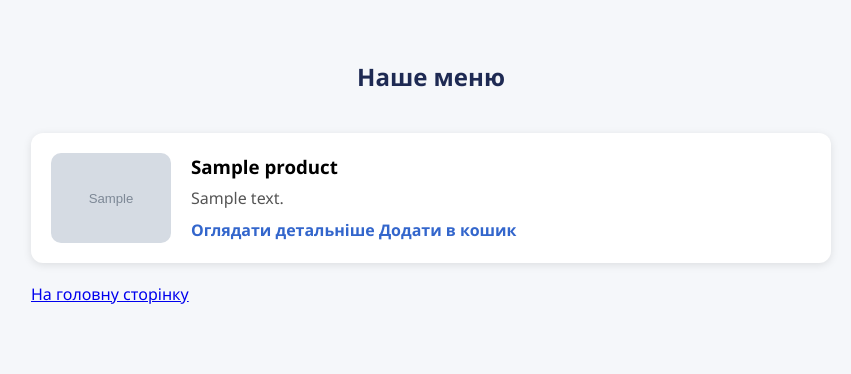
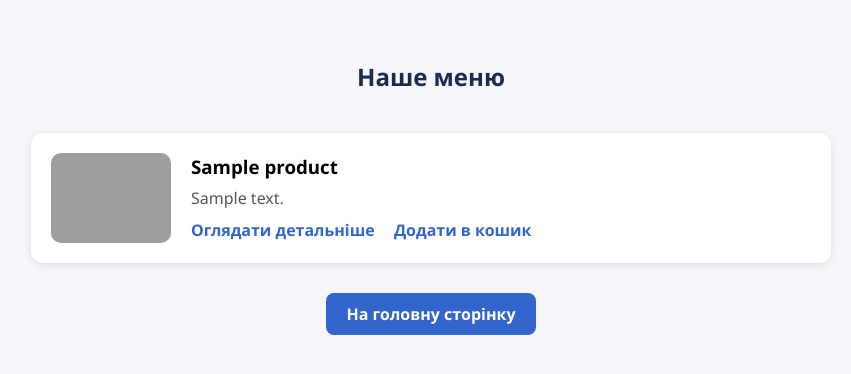
Before and after one commit to nato292/proekt-03.08, a Flask app: template templates/menu.html in a window 1280 px wide. Shown: the top 374 px of the page, without its empty margins (209-1060 px from the left). Run offline with Flask 3, Linux system fonts and the light colour scheme; the template is opened without the code that fills it: most values are stand-ins (such as "Sample title", 1, 10 or a date in 2020); grey boxes marked "Sample" are stand-in pictures; grey boxes are pictures that could not be loaded.

Commit message:
modified:   app.py 	modified:   templates/all_users.html 	modified:   templates/menu.html start commit

```diff
--- a/app.py
+++ b/app.py
@@ -55,39 +55,48 @@ def init_cart():
         session["cart"] = {}
 
 
-@app.route('/register', methods=['GET', 'POST'])
+@app.route("/register", methods = ['GET','POST'])
 def register():
     if request.method == 'POST':
-        session_db = Session()
-        username = request.form['username']
+        if request.form.get("csrf_token") != session["csrf_token"]:
+            return "Запит заблоковано!", 403
+        nickname = request.form['nickname']
+        email = request.form['email']
         password = request.form['password']
-        email = request.form['email']
 
-        if session_db.query(Users).filter_by(username=username).first():
-            return "Користувач вже існує"
-        if session_db.query(Users).filter_by(email=email).first():
-            return "Пошта вже використовується"
+        with Session() as cursor:
+            if cursor.query(Users).filter_by(email=email).first() or cursor.query(Users).filter_by(nickname = nickname).first():
+                flash('Користувач з таким email або нікнеймом вже існує!', 'danger')
+                return render_template('register.html',csrf_token=session["csrf_token"])
 
-        new_user = Users(username=username, password=password, email=email)
-        session_db.add(new_user)
-        session_db.commit()
-        return redirect(url_for('login'))
-
-    return render_template("register.html")
+            new_user = Users(nickname=nickname, email=email)
+            new_user.set_password(password)
+            cursor.add(new_user)
+            cursor.commit()
+            cursor.refresh(new_user)
+            login_user(new_user)
+            return redirect(url_for('home'))
+    return render_template('register.html',csrf_token=session["csrf_token"])
 
 
-@app.route('/login', methods=['GET', 'POST'])
+@app.route("/login", methods = ["GET","POST"])
 def login():
     if request.method == 'POST':
-        session_db = Session()
-        username = request.form['username']
+        if request.form.get("csrf_token") != session["csrf_token"]:
+            return "Запит заблоковано!", 403
+
+        nickname = request.form['nickname']
         password = request.form['password']
-        user = session_db.query(Users).filter_by(username=username, password=password).first()
-        if user:
-            session['user_id'] = user.id
-            return redirect(url_for('home'))
-        return "Невірні дані"
-    return render_template("login.html")
+
+        with Session() as cursor:
+            user = cursor.query(Users).filter_by(nickname = nickname).first()
+            if user and user.check_password(password):
+                login_user(user)
+                return redirect(url_for('home'))
+
+            flash('Неправильний nickname або пароль!', 'danger')
+
+    return render_template('login.html', csrf_token=session["csrf_token"])
 
 
 @app.route('/menu')
@@ -258,7 +267,7 @@ def add_menu():
 @app.route('/menu_check', methods=['GET', 'POST'])
 @login_required
 def menu_check(request):
-    if current_user.username != 'Admin':
+    if current_user.nickname != 'Admin':
         return redirect(url_for('home'))
 
     if request.method == 'POST':
@@ -342,7 +351,7 @@ def reserved():
 @app.route('/reservations_check', methods=['GET', 'POST'])
 @login_required
 def reservations_check():
-    if current_user.username != 'Admin':
+    if current_user.nickname != 'Admin':
         return redirect(url_for('home'))
 
     if request.method == "POST":
--- a/templates/all_users.html
+++ b/templates/all_users.html
@@ -5,7 +5,6 @@
     <title>Усі користувачі</title>
 </head>
 <body>
-{% include '_admin_navigation.html' %}
 <h2>Користувачі</h2>
 <table>
     <tr><th>ID</th><th>Нікнейм</th><th>Email</th></tr>
--- a/templates/menu.html
+++ b/templates/menu.html
@@ -46,9 +46,26 @@
             color: #3366cc;
             text-decoration: none;
             font-weight: bold;
+            margin-right: 15px;
         }
         .menu-info a:hover {
             text-decoration: underline;
+        }
+        .back-button-wrapper {
+            text-align: center;
+            margin-top: 30px;
+        }
+        .back-button {
+            display: inline-block;
+            padding: 10px 20px;
+            background-color: #3366cc;
+            color: white;
+            border-radius: 8px;
+            text-decoration: none;
+            font-weight: 600;
+        }
+        .back-button:hover {
+            background-color: #254b8a;
         }
     </style>
 </head>
@@ -57,7 +74,7 @@
         <h2>Наше меню</h2>
         {% for product in products %}
         <div class="menu-item">
-            <img src="{{ product.image_url }}" alt="{{ product.name }}">
+            <img src="{{ url_for('static', filename='images/' ~ (product.file_name or 'no_image.jpg')) }}" alt="{{ product.name }}">
             <div class="menu-info">
                 <h3>{{ product.name }}</h3>
                 <p>{{ product.description }}</p>
@@ -65,6 +82,8 @@
                 <a href="{{ url_for('add_to_cart', product_id=product.id) }}">Додати в кошик</a>
             </div>
         </div>
+        {% else %}
+        <p>Меню наразі порожнє.</p>
         {% endfor %}
         <div class="back-button-wrapper">
             <a href="{{ url_for('home') }}" class="back-button">На головну сторінку</a>
```
